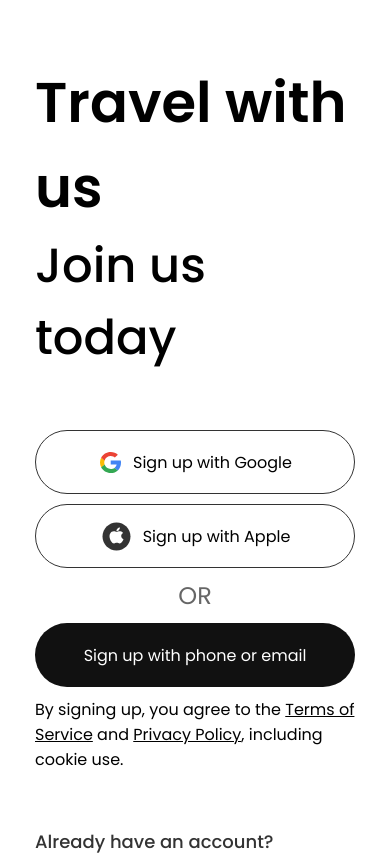
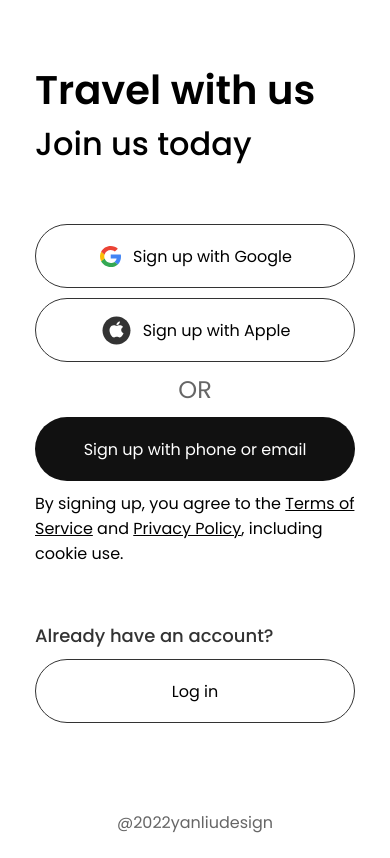
Before and after one commit to DrRhea/lidm24, a plain HTML site: page index.html in a window 390 px wide. Shown: the top 858 px of the page. Drawn offline with Linux system fonts and the light colour scheme.

Commit message:
update style.css

```diff
--- a/style.css
+++ b/style.css
@@ -5,7 +5,6 @@
   padding: 0;
   box-sizing: border-box;
   font-family: Poppins;
-  overflow-y: hidden;
 }
 
 section {
@@ -136,14 +135,18 @@ li a:hover {
   color: #111;
 }
 
-@media (max-width: 375px) {
+@media (max-width: 350px) {
+
   h1 {
-    font-size: 48px;
+    font-size: 36px !important;
   }
 
   h2 {
-    font-size: 40px;
+    font-size: 28px !important;
   }
+}
+
+@media (max-width: 375px) {
 
   span {
     font-size: 12px;
@@ -154,9 +157,18 @@ li a:hover {
   }
 }
 
-@media (max-width: 425px) {
-  section {
-    height: auto;
+@media (max-width: 461px) {
+
+  .sign-up {
+    height: 95vh;
+  }
+
+  h1 {
+    font-size: 40px;
+  }
+
+  h2 {
+    font-size: 32px;
   }
 
   .sign-up {
```
